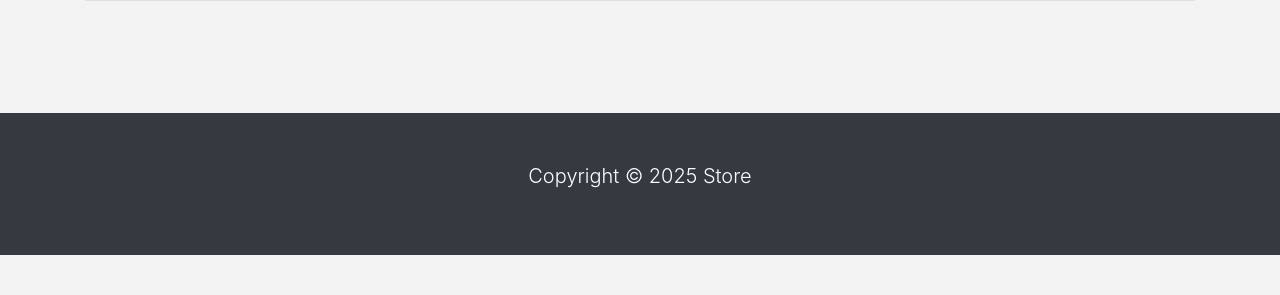
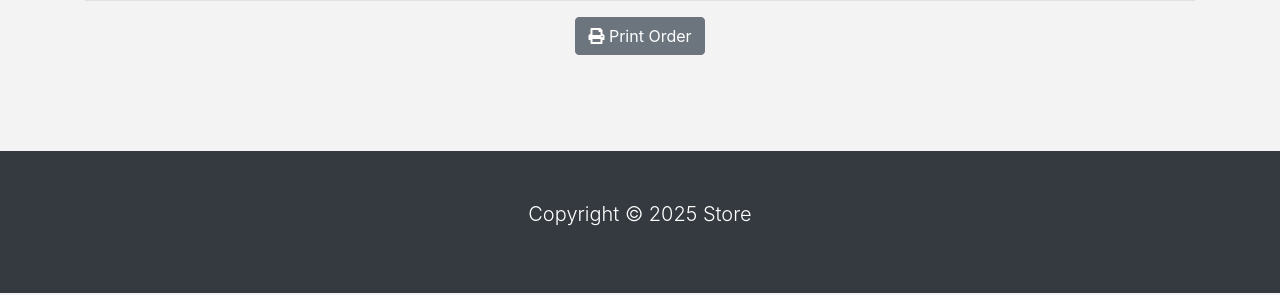
Before and after one commit to iyeme-dev/bella_stores, a Django app: page /order_history/ in a window 1280 px wide. Shown: the part 343-638 px from the top of the page. Run offline with Django 5.2, Linux system fonts and the light colour scheme; the visitor is signed in with stand-in values (Sample User, id 1); data that the repository does not hold is empty; some libraries are stand-ins or nearby versions.

Commit message:
Add print order button to order details page

```diff
--- a/store/templates/orders_list.html
+++ b/store/templates/orders_list.html
@@ -31,6 +31,10 @@ Order Details
         </tr>
 
       </table>
+      <button class="btn btn-secondary" onclick="window.print();">
+        <i class="fas fa-print"></i>
+        Print Order
+      </button>
     </div>
   </div>
     <br><br>
```
